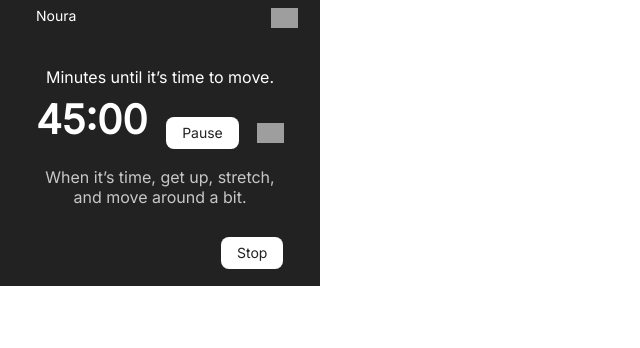
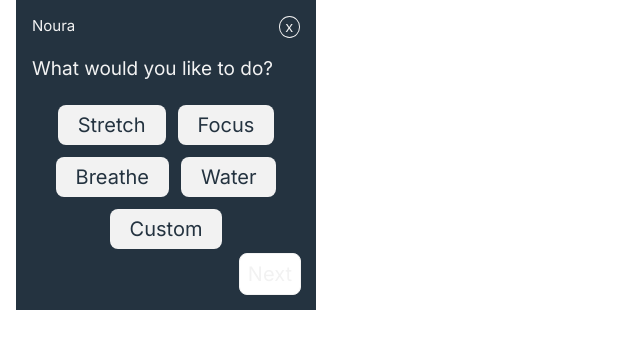
Before and after one commit to Yash-Var/noura-project, a React (Create React App) app: page / in a window 1280 px wide. Shown: the top 348 px of the page, without its empty margins (0-640 px from the left). Built offline with nearby package versions, Linux system fonts and the light colour scheme; grey boxes are pictures that could not be loaded.

Commit message:
added getup page

```diff
--- a/src/Getup.js
+++ b/src/Getup.js
@@ -1,12 +1,16 @@
 import React from "react";
-import "./getup.css";
+import "./geet.css";
+import { Link } from "react-router-dom";
 
 export const Getup = () => {
   return (
-    <div className="getup">
+    <div className="getup1">
       <div className="div">
         <div className="frame">
-          <div className="text-wrapper">Start</div>
+          <Link to="/getup1">
+            {" "}
+            <div className="text-wrapper">Start</div>
+          </Link>
         </div>
         <p className="p">
           It’s recommended to get up and move a few minutes each hour during a
@@ -23,7 +27,7 @@
           <img
             className="cancel"
             alt="Cancel"
-            src="https://generation-sessions.s3.amazonaws.com/671c29488cc7891593b9d53d285a1593/img/cancel@2x.png"
+            src="https://generation-sessions.s3.amazonaws.com/a8a2fa6862b771f611809b24d0ebeece/img/cancel@2x.png"
           />
         </div>
       </div>
--- a/src/Getup1.js
+++ b/src/Getup1.js
@@ -1,12 +1,15 @@
 import React from "react";
-import "./Getup1.css";
-
+import "./geet2.css";
+import { Link } from "react-router-dom";
 export const Getup1 = () => {
   return (
     <div className="getup">
       <div className="div">
         <div className="frame">
-          <div className="text-wrapper">Stop</div>
+          <Link to="/getup2">
+            {" "}
+            <div className="text-wrapper">Stop</div>
+          </Link>
         </div>
         <div className="text-wrapper-2">Get up and move!</div>
         <div className="frame-2">
@@ -14,14 +17,14 @@
           <img
             className="cancel"
             alt="Cancel"
-            src="https://generation-sessions.s3.amazonaws.com/2496079498129325bb3729a507ebeaf1/img/cancel@2x.png"
+            src="https://generation-sessions.s3.amazonaws.com/842df57e88e4bd5a789ac8949a66ee51/img/cancel@2x.png"
           />
         </div>
         <div className="overlap-group">
           <img
             className="physical-therapy"
             alt="Physical therapy"
-            src="https://generation-sessions.s3.amazonaws.com/2496079498129325bb3729a507ebeaf1/img/physical-therapy@2x.png"
+            src="https://generation-sessions.s3.amazonaws.com/842df57e88e4bd5a789ac8949a66ee51/img/physical-therapy@2x.png"
           />
           <h1 className="h-1">10:00</h1>
         </div>
--- a/src/Getup2.js
+++ b/src/Getup2.js
@@ -1,9 +1,9 @@
 import React from "react";
-import "./getup2.css";
-
+// import "./getup2.css";
+import "./geet3.css";
 export const Getup2 = () => {
   return (
-    <div className="getup">
+    <div className="getup2">
       <div className="div">
         <div className="frame">
           <div className="text-wrapper">Stop</div>
--- a/src/Home.js
+++ b/src/Home.js
@@ -113,6 +113,7 @@
           }`}
         >
           <div className="btn-item">
+            <Link to="/getup">
               <button
                 type="button"
                 id="b1"
@@ -121,6 +122,7 @@
               >
                 Stretch
               </button>
+            </Link>
           </div>
           <div className="btn-item">
             <button
--- a/src/Routerr.js
+++ b/src/Routerr.js
@@ -5,6 +5,10 @@
 import { BrowserRouter, Route, Routes } from "react-router-dom";
 import Water2 from "./Water2";
 import { Water3 } from "./Water3";
+import { Getup } from "./Getup";
+import { Getup1 } from "./Getup1";
+// import { Getup1 } from "./Getup1";
+import { Getup2 } from "./Getup2";
 const Routerr = () => {
   return (
     <div>
@@ -14,6 +18,9 @@
           <Route path="/water" element={<Water />} />
           <Route path="/water2" element={<Water2 />} />
           <Route path="/water3" element={<Water3 />} />
+          <Route path="/getup" element={<Getup />} />
+          <Route path="/getup1" element={<Getup1 />} />
+          <Route path="/getup2" element={<Getup2 />} />
         </Routes>
       </BrowserRouter>
     </div>
--- a/src/getup.css
+++ b/src/geet.css
@@ -1,4 +1,4 @@
-.getup {
+.getup1 {
     background-color: #222222;
     display: flex;
     flex-direction: row;
@@ -6,7 +6,7 @@
     width: 320px;
   }
 
-  .getup .div {
+  .getup1 .div {
     background-color: #222222;
     border: 1px none;
     border-radius: 4px;
@@ -16,7 +16,7 @@
     width: 280px;
   }
 
-  .getup .frame {
+  .getup1 .frame {
     align-items: center;
     background-color: #ffffff;
     border-radius: 8px;
@@ -30,7 +30,7 @@
     width: fit-content;
   }
 
-  .getup .text-wrapper {
+  .getup1 .text-wrapper {
     color: #222222;
     font-family: "Inter", Helvetica;
     font-size: 14px;
@@ -42,7 +42,7 @@
     width: fit-content;
   }
 
-  .getup .p {
+  .getup1 .p {
     color: #ffffff;
     font-family: "Inter", Helvetica;
     font-size: 16px;
@@ -55,7 +55,7 @@
     width: 248px;
   }
 
-  .getup .frame-2 {
+  .getup1 .frame-2 {
     align-items: center;
     display: flex;
     flex-direction: column;
@@ -67,7 +67,7 @@
     width: fit-content;
   }
 
-  .getup .div-wrapper {
+  .getup1 .div-wrapper {
     align-items: center;
     background-color: #ffffff;
     border-radius: 4px;
@@ -79,7 +79,7 @@
     width: 69px;
   }
 
-  .getup .text-wrapper-2 {
+  .getup1 .text-wrapper-2 {
     color: #222222;
     font-family: "Inter", Helvetica;
     font-size: 14px;
@@ -92,7 +92,7 @@
     width: fit-content;
   }
 
-  .getup .text-wrapper-3 {
+  .getup1 .text-wrapper-3 {
     color: #ffffff;
     font-family: "Inter", Helvetica;
     font-size: 16px;
@@ -104,7 +104,7 @@
     width: fit-content;
   }
 
-  .getup .frame-3 {
+  .getup1 .frame-3 {
     align-items: flex-start;
     display: flex;
     gap: 195px;
@@ -114,7 +114,7 @@
     width: fit-content;
   }
 
-  .getup .text-wrapper-4 {
+  .getup1 .text-wrapper-4 {
     color: #ffffff;
     font-family: "Inter", Helvetica;
     font-size: 14px;
@@ -126,7 +126,7 @@
     width: fit-content;
   }
 
-  .getup .cancel {
+  .getup1 .cancel {
     height: 20px;
     min-width: 20px;
     position: relative;
--- a/src/getup2.css
+++ b/src/geet3.css
@@ -1,4 +1,4 @@
-.getup {
+.getup2 {
     background-color: #222222;
     display: flex;
     flex-direction: row;
@@ -6,7 +6,7 @@
     width: 320px;
   }
 
-  .getup .div {
+  .getup2 .div {
     background-color: #222222;
     border: 1px none;
     border-radius: 4px;
@@ -16,7 +16,7 @@
     width: 280px;
   }
 
-  .getup .frame {
+  .getup2 .frame {
     align-items: center;
     background-color: #ffffff;
     border-radius: 8px;
@@ -30,7 +30,7 @@
     width: fit-content;
   }
 
-  .getup .text-wrapper {
+  .getup2 .text-wrapper {
     color: #222222;
     font-family: "Inter", Helvetica;
     font-size: 14px;
@@ -42,7 +42,7 @@
     width: fit-content;
   }
 
-  .getup .p {
+  .getup2 .p {
     color: #ffffff;
     font-family: "Inter", Helvetica;
     font-size: 16px;
@@ -57,7 +57,7 @@
     width: 248px;
   }
 
-  .getup .text-wrapper-2 {
+  .getup2 .text-wrapper-2 {
     color: #ffffffbf;
     font-family: "Inter", Helvetica;
     font-size: 16px;
@@ -71,7 +71,7 @@
     width: 248px;
   }
 
-  .getup .frame-2 {
+  .getup2 .frame-2 {
     align-items: flex-start;
     display: flex;
     gap: 195px;
@@ -81,7 +81,7 @@
     width: fit-content;
   }
 
-  .getup .text-wrapper-3 {
+  .getup2 .text-wrapper-3 {
     color: #ffffff;
     font-family: "Inter", Helvetica;
     font-size: 14px;
@@ -93,13 +93,13 @@
     width: fit-content;
   }
 
-  .getup .img {
+  .getup2 .img {
     height: 20px;
     min-width: 20px;
     position: relative;
   }
 
-  .getup .frame-3 {
+  .getup2 .frame-3 {
     align-items: center;
     display: flex;
     justify-content: space-between;
@@ -109,7 +109,7 @@
     width: 248px;
   }
 
-  .getup .h-1 {
+  .getup2 .h-1 {
     color: #ffffff;
     font-family: "Inter", Helvetica;
     font-size: 40px;
@@ -122,7 +122,7 @@
     width: fit-content;
   }
 
-  .getup .div-wrapper {
+  .getup2 .div-wrapper {
     align-items: center;
     background-color: #ffffff;
     border-radius: 8px;
--- a/src/index.js
+++ b/src/index.js
@@ -8,12 +8,13 @@
 import Water from "./Water";
 import Routerr from "./Routerr";
 import { Getup2 } from "./Getup2";
+import { Getup } from "./Getup";
+import { Getup1 } from "./Getup1";
 
 const root = ReactDOM.createRoot(document.getElementById("root"));
 root.render(
   <React.StrictMode>
-    {/* <Routerr /> */}
-    <Getup2 />
+    <Routerr />
   </React.StrictMode>
 );
 
```
Also changed, not shown: src/geet2.css (renamed from src/Getup1.css). Lines whose indentation alone changed are shown as unchanged.
